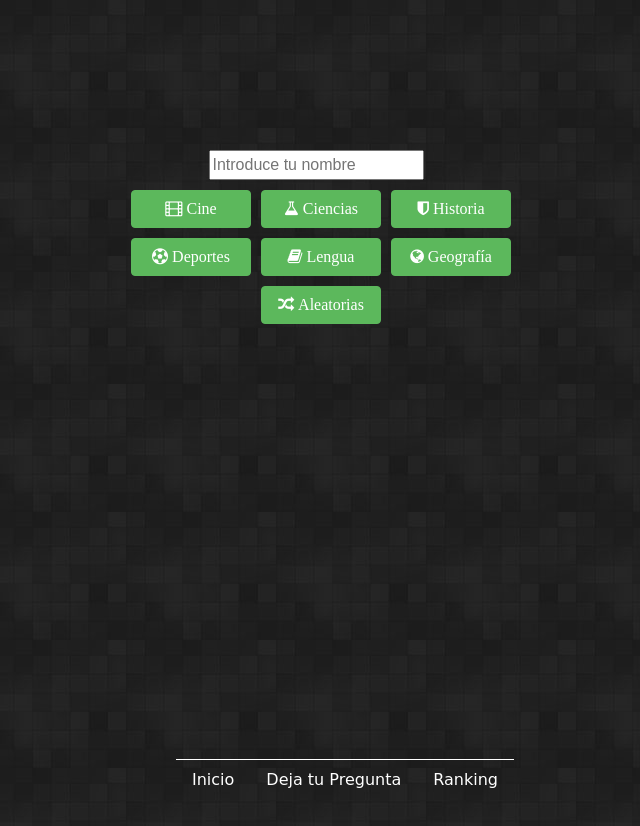
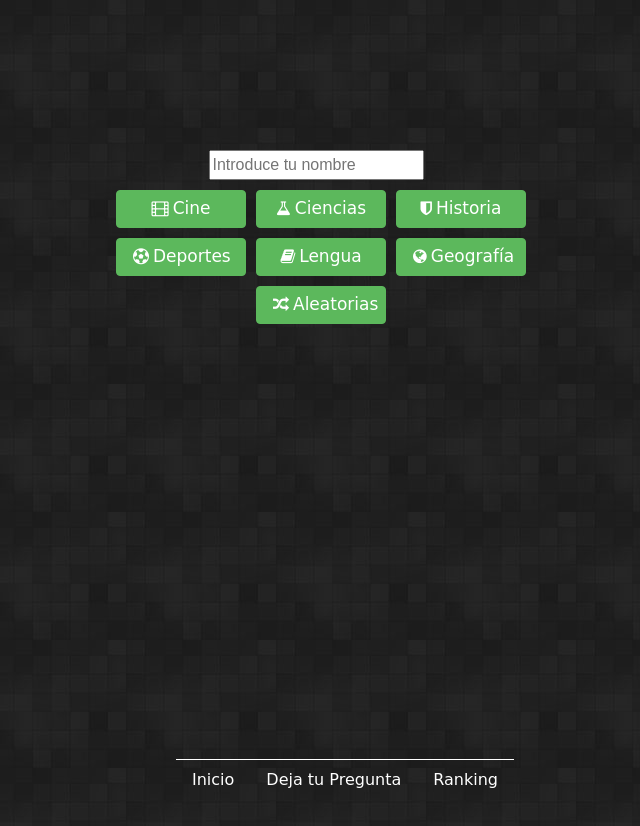
Before and after one commit to aaronmesupe/trivial, a plain HTML site: page index.html in a window 1280 px wide. Shown: the whole page, without its empty margins (324-964 px from the left). Drawn offline with nearby package versions, Linux system fonts and the light colour scheme; no server answers; a web font is replaced by a local one.

Commit message:
Algunos estilos cambiados

```diff
--- a/css/index.css
+++ b/css/index.css
@@ -19,12 +19,16 @@ body{
 }
 
 button{
-	width: 120px;
+	width: 130px;
 }
 
 .cine, .ciencias, .historia, .deportes, .lengua, .geografia, .random{
 	margin-top: 10px;
 	margin-left: 10px;
+}
+
+.categoria{
+	font-size: 17px;
 	font-family: 'Baloo Tammudu', cursive;
 }
 
--- a/css/preguntas.css
+++ b/css/preguntas.css
@@ -21,6 +21,10 @@ header{
 .preguntaUsuario{
 	color: white;
 	font-size: 12px;
+}
+
+.fuente{
+	font-family: 'Baloo Tammudu', cursive;
 }
 
 #usuario{
--- a/index.html
+++ b/index.html
@@ -28,31 +28,45 @@
 
 		<div class="row justify-content-center botones">
 			<button type="button" class="cine btn btn-success" value="cine">
-				<i class="fa fa-film" aria-hidden="true"> Cine</i>
+				<i class="fa fa-film" aria-hidden="true">
+					<span class="categoria"> Cine</span>
+				</i>
 			</button>
 			<button type="button" class="ciencias btn btn-success" value="ciencias">
-				<i class="fa fa-flask" aria-hidden="true"> Ciencias</i>
+				<i class="fa fa-flask" aria-hidden="true">
+					<span class="categoria"> Ciencias</span>
+				</i>
 			</button>
 			<button type="button" class="historia btn btn-success" value="historia">
-				<i class="fa fa-shield" aria-hidden="true"> Historia</i>
+				<i class="fa fa-shield" aria-hidden="true">
+					<span class="categoria"> Historia</span>
+				</i>
 			</button>
 		</div>
 
 		<div class="row justify-content-center botones">
 			<button type="button" class="deportes btn btn-success" value="deportes">
-				<i class="fa fa-futbol-o" aria-hidden="true"> Deportes</i>
+				<i class="fa fa-futbol-o" aria-hidden="true">
+					<span class="categoria"> Deportes</span>
+				</i>
 			</button>
 			<button type="button" class="lengua btn btn-success" value="lengua">
-				<i class="fa fa-book" aria-hidden="true"> Lengua</i>
+				<i class="fa fa-book" aria-hidden="true">
+					<span class="categoria"> Lengua</span>
+				</i>
 			</button>
 			<button type="button" class="geografia btn btn-success" value="geografia">
-				<i class="fa fa-globe" aria-hidden="true"> Geografía</i>
+				<i class="fa fa-globe" aria-hidden="true">
+					<span class="categoria"> Geografía</span>
+				</i>
 			</button>
 		</div>
 
 		<div class="row justify-content-center botones">
 			<button type="button" class="random btn btn-success" value="random">
-				<i class="fa fa-random" aria-hidden="true"> Aleatorias</i>
+				<i class="fa fa-random" aria-hidden="true">
+					<span class="categoria"> Aleatorias</span>
+				</i>
 			</button>
 		</div>
 
--- a/js/preguntas.js
+++ b/js/preguntas.js
@@ -17,7 +17,7 @@ function nombreUsuario(){
     nombre = nombre[1];
     return nombre
 }
-$('#usuario').text(' '+ nombreUsuario());
+$('#usuario').children('.fuente').text(' '+ nombreUsuario());
 
 
 var categoria = window.location.search.substr(1);
@@ -134,14 +134,14 @@ function comprobar(){
     //Quita vidas
     function vidas(){
         numeroVidas = numeroVidas - 1;
-        $('#vidas').text(' Vidas: '+ numeroVidas);
+        $('#vidas').children('.fuente').text(' '+ numeroVidas);
         return numeroVidas;
     }
 
     //Suma puntos
     function puntos(){
         numeroPuntos = numeroPuntos + 10;
-        $('#puntos').text(' Puntos: '+ numeroPuntos + ' pts');
+        $('#puntos').children('.fuente').text(' '+ numeroPuntos + ' pts');
         return numeroPuntos;
     }
 
```
Also changed, not shown: preguntas.html (+10 -4 lines).
